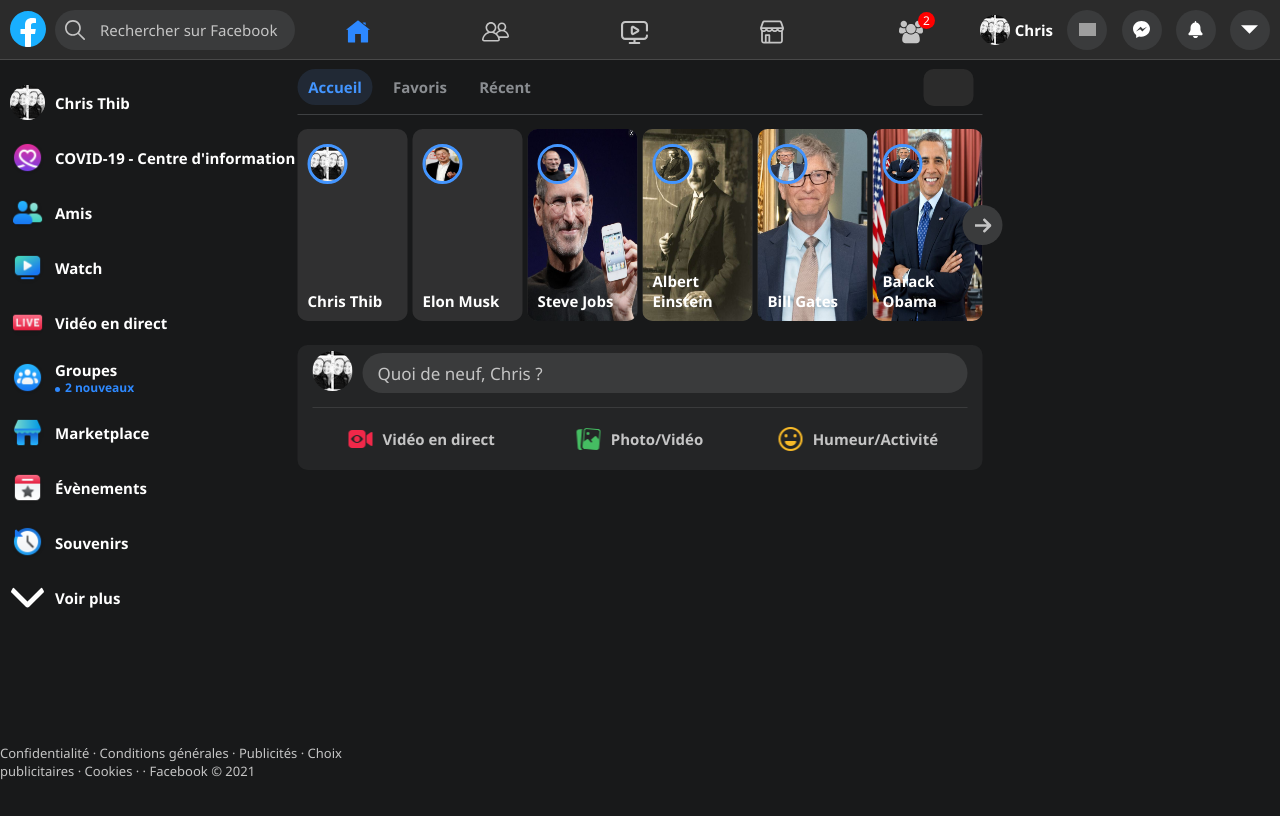
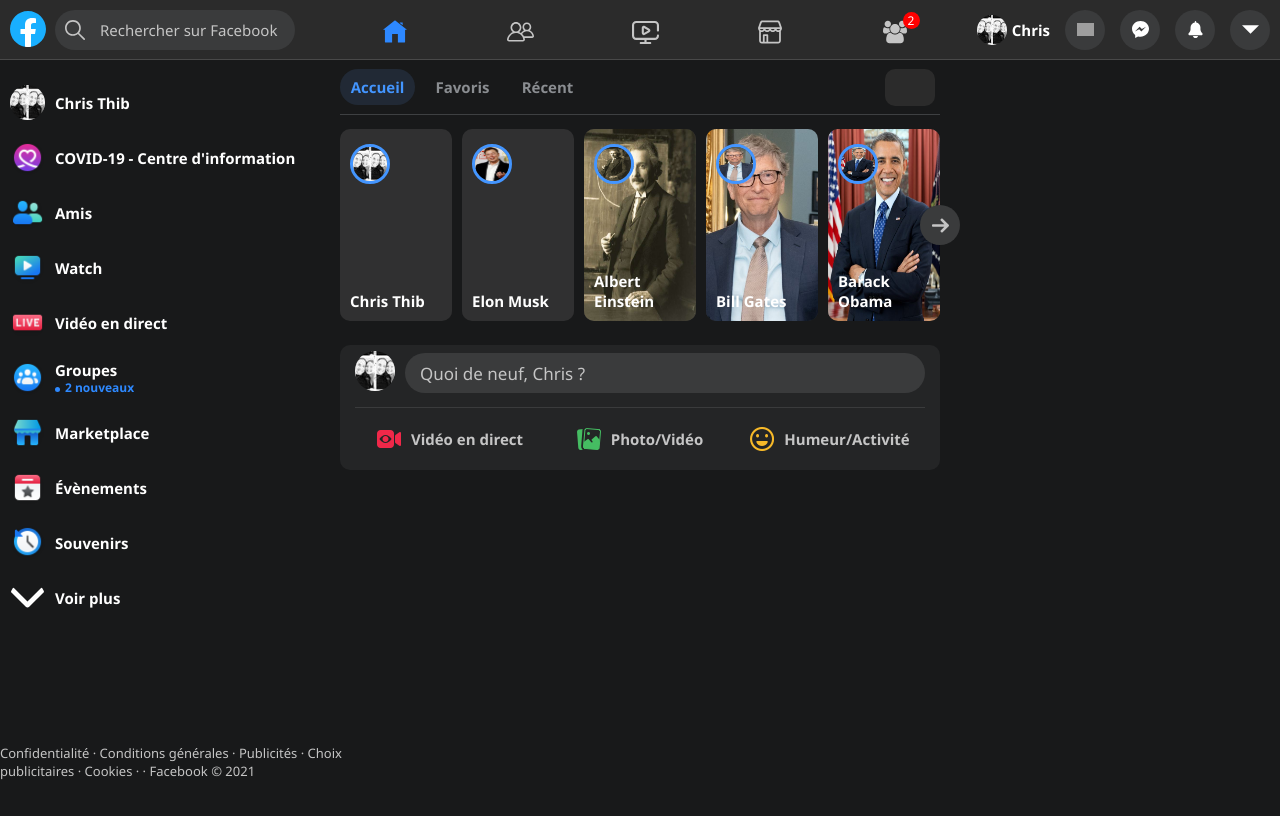
Before and after one commit to ThibertChristophe/Facebook-Clone, a React (Create React App) app in the folder facebook-clone/: page / in a window 1280 px wide. Shown: the top 816 px of the page. Built offline with nearby package versions, Linux system fonts and the light colour scheme; grey boxes are pictures that could not be loaded.

Commit message:
Width du centre réajuster

```diff
--- a/facebook-clone/src/components/Stories.js
+++ b/facebook-clone/src/components/Stories.js
@@ -14,7 +14,7 @@
     <div className="stories">
       <Story title="Chris Thib" mini={imgProfil} />
       <Story title="Elon Musk" mini={imgElon} />
-      <Story title="Steve Jobs" img={imgSteve} mini={imgSteve} />
+
       <Story title="Albert Einstein" img={imgAlbert} mini={imgAlbert} />
       <Story title="Bill Gates" img={imgBill} mini={imgBill} />
       <Story title="Barack Obama" img={imgBarack} mini={imgBarack} />
--- a/facebook-clone/src/styles/components/_navigation.scss
+++ b/facebook-clone/src/styles/components/_navigation.scss
@@ -1,6 +1,6 @@
 .navigation {
   display: flex;
-  width: 685px;
+  width: 600px;
   height: 100%;
   padding: 2px 0;
   justify-content: space-between;
--- a/facebook-clone/src/styles/components/_story.scss
+++ b/facebook-clone/src/styles/components/_story.scss
@@ -1,5 +1,5 @@
 .story {
-  width: 110px;
+  width: 112px;
   height: 192px;
   border-radius: 10px;
   position: relative;
--- a/facebook-clone/src/styles/components/_widgetMiddle.scss
+++ b/facebook-clone/src/styles/components/_widgetMiddle.scss
@@ -1,6 +1,6 @@
 .widget-middle {
   position: relative;
-  width: 685px;
+  width: 600px;
   left: 50%;
   transform: translateX(-50%);
   z-index: 0;
```
